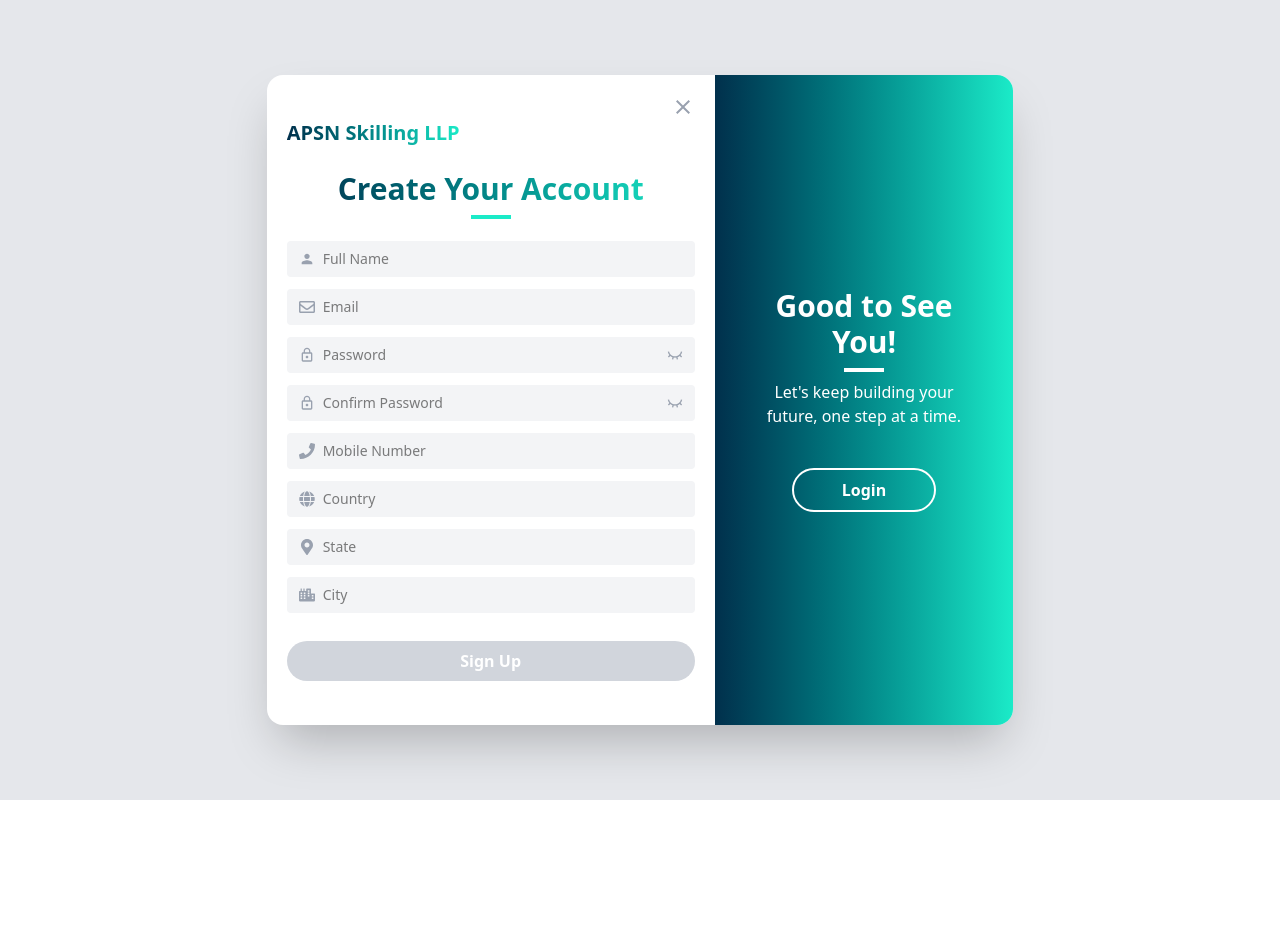
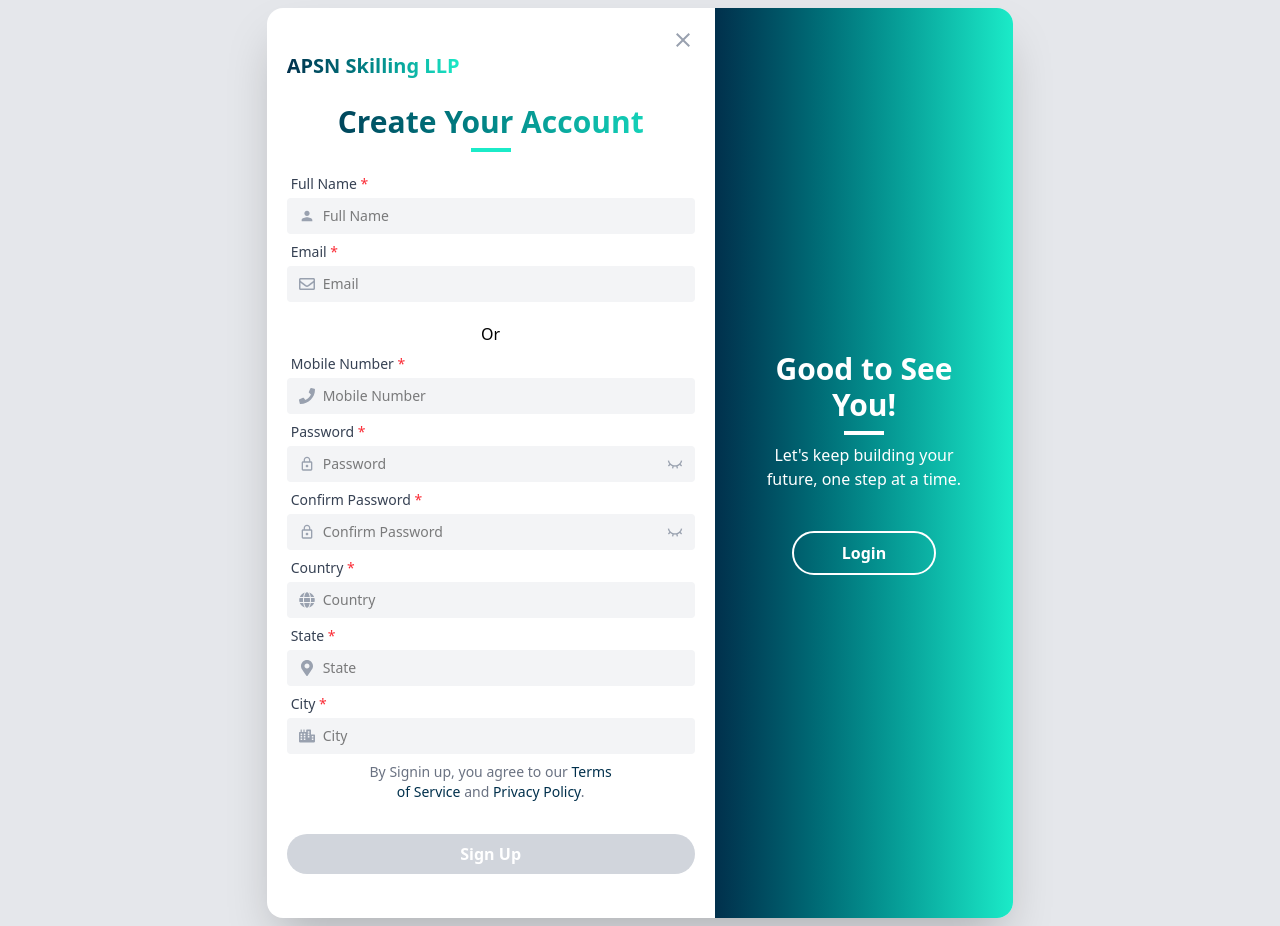
Before and after one commit to vedantgolegaonkar/Components, a Next.js app: page /signup in a window 1280 px wide. Before the commit the page ends 800 px from the top, so only its background shows below. Built offline with nearby package versions, Linux system fonts and the light colour scheme.

Commit message:
allready up to date

```diff
--- a/package.json
+++ b/package.json
@@ -3,7 +3,7 @@
   "version": "0.1.0",
   "private": true,
   "scripts": {
-    "dev": "next dev",
+    "dev": "next dev --turbopack",
     "build": "next build",
     "start": "next start",
     "lint": "next lint"
--- a/src/app/globals.css
+++ b/src/app/globals.css
@@ -1 +1,26 @@
 @import "tailwindcss";
+
+::-webkit-scrollbar {
+    /* width: 6px;
+    height: 6px; */
+  display: none;                   /* Chrome, Safari and Opera */
+
+}
+
+::-webkit-scrollbar-track {
+    background: transparent;
+}
+
+::-webkit-scrollbar-thumb {
+  background-color: #1BEBC8; /* your custom color */
+  border-radius: 10px;
+  border: 1px solid transparent;
+}
+
+* {
+  /* scrollbar-width: thin;
+  scrollbar-color: #1BEBC8 transparent; */
+
+  scrollbar-width: none;           /* Firefox */
+  -ms-overflow-style: none;
+}
--- a/src/app/signin/page.js
+++ b/src/app/signin/page.js
@@ -8,7 +8,7 @@ import {
 } from 'react-icons/fa';
 import { MdLockOutline } from 'react-icons/md';
 import { IoMdClose } from 'react-icons/io';
-import { RiEyeLine, RiEyeCloseLine } from "react-icons/ri";
+import { RiEyeLine, RiEyeCloseLine } from 'react-icons/ri';
 import { useForm } from 'react-hook-form';
 import { yupResolver } from '@hookform/resolvers/yup';
 import * as yup from 'yup';
@@ -40,7 +40,7 @@ export default function Home() {
   const [isClosing, setIsClosing] = useState(false);
   const [showPassword, setShowPassword] = useState(false);
 
-  const togglePassword = () => setShowPassword((prev) => !prev)
+  const togglePassword = () => setShowPassword((prev) => !prev);
 
   const {
     register,
@@ -73,7 +73,7 @@ export default function Home() {
 
   const handleClose = () => {
     setIsClosing(true);
-    setTimeout(() => router.push('/'),100);
+    setTimeout(() => router.push('/'), 100);
   };
 
   return (
@@ -97,7 +97,9 @@ export default function Home() {
               </button>
             </div>
             <div className="text-left font-bold text-xl">
-              <span className="text-transparent bg-clip-text bg-gradient-to-r from-[#01304C] to-[#1BEBC8]">APSN Skilling LLP</span>
+              <span className="text-transparent bg-clip-text bg-gradient-to-r from-[#01304C] to-[#1BEBC8]">
+                APSN Skilling LLP
+              </span>
             </div>
             <div className="py-10">
               <h2 className="text-3xl font-bold text-transparent bg-clip-text bg-gradient-to-r from-[#01304C] to-[#1BEBC8] mb-2">
@@ -145,14 +147,17 @@ export default function Home() {
                 <div className="bg-gray-100 w-64 p-2 flex items-center relative">
                   <MdLockOutline className="text-gray-400 m-2" />
                   <input
-                    type={showPassword ? "text": "password"}
+                    type={showPassword ? 'text' : 'password'}
                     placeholder="Enter your Password"
                     name="password"
                     autoComplete="off"
                     {...register('password')}
                     className="bg-gray-100 outline-none text-sm flex-1 pr-8"
                   />
-                  <div className='absolute right-2 cursor-pointer text-gray-400' onClick={togglePassword}>
+                  <div
+                    className="absolute right-2 cursor-pointer text-gray-400"
+                    onClick={togglePassword}
+                  >
                     {showPassword ? <RiEyeLine /> : <RiEyeCloseLine />}
                   </div>
                 </div>
@@ -173,6 +178,28 @@ export default function Home() {
                     Forgot Password
                   </Link>
                 </div>
+                <div className="w-64 text-sm text-gray-500 mb-4">
+                  By logging in, you agree to our{' '}
+                  <Link
+                    href="/terms"
+                    target="_blank"
+                    rel="noopener noreferrer"
+                    className="text-[#01304C] hover:underline"
+                  >
+                    Terms of Service
+                  </Link>{' '}
+                  and{' '}
+                  <Link
+                    href="/privacy"
+                    target="_blank"
+                    rel="noopener noreferrer"
+                    className="text-[#01304C] hover:underline"
+                  >
+                    Privacy Policy
+                  </Link>
+                  .
+                </div>
+
                 <button
                   onClick={handleSubmit(onSubmit)}
                   type="submit"
--- a/src/app/signup/page.js
+++ b/src/app/signup/page.js
@@ -18,9 +18,17 @@ import { useRouter } from 'next/navigation';
 import { useState } from 'react';
 import { IoMdClose } from 'react-icons/io';
 
-const schema = yup.object().shape({
+const schema = yup
+  .object()
+  .shape({
     fullName: yup.string().required('Full name is required'),
-  email: yup.string().email('Invalid email').notRequired(),
+    email: yup
+      .string()
+      .email('Invalid email')
+      .nullable()
+      .transform((value, originalValue) =>
+        originalValue === '' ? null : value,
+      ),
     password: yup
       .string()
       .required('Password is required')
@@ -32,21 +40,27 @@ const schema = yup.object().shape({
       .matches(/[!@#$%^&*()]/, 'Must contain special character'),
     confirmPassword: yup
       .string()
-    .required('Password is required')
-    .min(8, 'Min 8 characters')
-    .max(18, 'Max 18 characters')
-    .matches(/[A-Z]/, 'Must contain uppercase letter')
-    .matches(/[a-z]/, 'Must contain lowercase letter')
-    .matches(/\d/, 'Must contain a number')
-    .matches(/[!@#$%^&*()]/, 'Must contain special character'),
+      .oneOf([yup.ref('password'), null], 'Passwords must match')
+      .required('Confirm password is required'),
     mobile: yup
       .string()
       .matches(/^[0-9]{10}$/, 'Invalid mobile number')
-    .notRequired(),
+      .nullable()
+      .transform((value, originalValue) =>
+        originalValue === '' ? null : value,
+      ),
     country: yup.string().required('Country is required'),
     state: yup.string().required('State is required'),
     city: yup.string().required('City is required'),
-});
+  })
+  .test(
+    'email-or-mobile-required',
+    'Either Email or Mobile number is required',
+    function (value) {
+      const { email, mobile } = value;
+      return !!(email || mobile);
+    },
+  );
 
 export default function SignUp() {
   const [loading, setLoading] = useState(false);
@@ -60,10 +74,16 @@ export default function SignUp() {
     handleSubmit,
     formState: { errors, isValid },
     reset,
+    watch,
   } = useForm({
     resolver: yupResolver(schema),
     mode: 'onChange',
   });
+
+  const password = watch('password');
+  const confirmPassword = watch('confirmPassword');
+  const passwordsMatch =
+    password && confirmPassword && password === confirmPassword;
 
   const onSubmit = async (data) => {
     try {
@@ -116,7 +136,7 @@ export default function SignUp() {
 
               <form
                 onSubmit={handleSubmit(onSubmit)}
-                className="flex flex-col items-center space-y-3"
+                className="flex flex-col items-center space-y-2"
               >
                 <InputField
                   icon={<MdPerson />}
@@ -124,6 +144,7 @@ export default function SignUp() {
                   name="fullName"
                   register={register}
                   error={errors.fullName}
+                  required={true}
                 />
                 <InputField
                   icon={<FaRegEnvelope />}
@@ -131,6 +152,16 @@ export default function SignUp() {
                   name="email"
                   register={register}
                   error={errors.email}
+                  required={true}
+                />
+                <p className="pt-3">Or</p>
+                <InputField
+                  icon={<FaPhone />}
+                  placeholder="Mobile Number"
+                  name="mobile"
+                  register={register}
+                  error={errors.mobile}
+                  required={true}
                 />
                 <InputField
                   icon={<MdLockOutline />}
@@ -141,6 +172,7 @@ export default function SignUp() {
                   isPassword={true}
                   show={showPassword}
                   toggleShow={() => setShowPassword((prev) => !prev)}
+                  required={true}
                 />
                 <InputField
                   icon={<MdLockOutline />}
@@ -151,20 +183,27 @@ export default function SignUp() {
                   isPassword={true}
                   show={showConfirmPassword}
                   toggleShow={() => setShowConfirmPassword((prev) => !prev)}
+                  required={true}
                 />
-                <InputField
-                  icon={<FaPhone />}
-                  placeholder="Mobile Number"
-                  name="mobile"
-                  register={register}
-                  error={errors.mobile}
-                />
+                {confirmPassword && !errors.confirmPassword && (
+                  <p
+                    className={`text-sm mt-1 ml-1 ${
+                      passwordsMatch ? 'text-green-500' : 'text-red-500'
+                    }`}
+                  >
+                    {passwordsMatch
+                      ? '✓ Passwords match'
+                      : '✗ Passwords do not match'}
+                  </p>
+                )}
+
                 <InputField
                   icon={<FaGlobe />}
                   placeholder="Country"
                   name="country"
                   register={register}
                   error={errors.country}
+                  required={true}
                 />
                 <InputField
                   icon={<FaMapMarkerAlt />}
@@ -172,6 +211,7 @@ export default function SignUp() {
                   name="state"
                   register={register}
                   error={errors.state}
+                  required={true}
                 />
                 <InputField
                   icon={<FaCity />}
@@ -179,7 +219,30 @@ export default function SignUp() {
                   name="city"
                   register={register}
                   error={errors.city}
+                  required={true}
                 />
+
+                <div className="w-64 text-sm text-gray-500 mb-4">
+                  By Signin up, you agree to our{' '}
+                  <Link
+                    href="/terms"
+                    target="_blank"
+                    rel="noopener noreferrer"
+                    className="text-[#01304C] hover:underline"
+                  >
+                    Terms of Service
+                  </Link>{' '}
+                  and{' '}
+                  <Link
+                    href="/privacy"
+                    target="_blank"
+                    rel="noopener noreferrer"
+                    className="text-[#01304C] hover:underline"
+                  >
+                    Privacy Policy
+                  </Link>
+                  .
+                </div>
 
                 <button
                   type="submit"
@@ -232,9 +295,13 @@ function InputField({
   isPassword = false,
   show,
   toggleShow,
+  required = false,
 }) {
   return (
     <div className="w-full relative">
+      <label className="block text-left text-sm font-medium text-gray-700 mb-1 ml-1">
+        {placeholder} {required && <span className="text-red-500">*</span>}
+      </label>
       <div className="bg-gray-100 w-full p-2 pl-3 pr-10 flex items-center rounded">
         <span className="text-gray-400 mr-2">{icon}</span>
         <input
```
Lines whose indentation alone changed are shown as unchanged.
